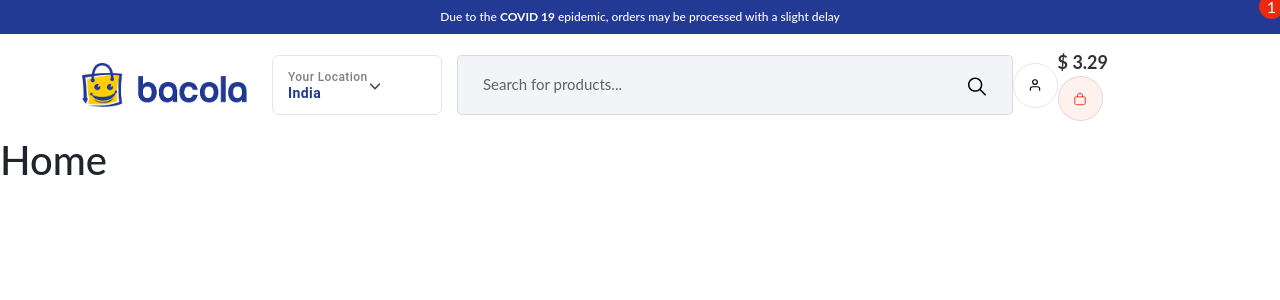
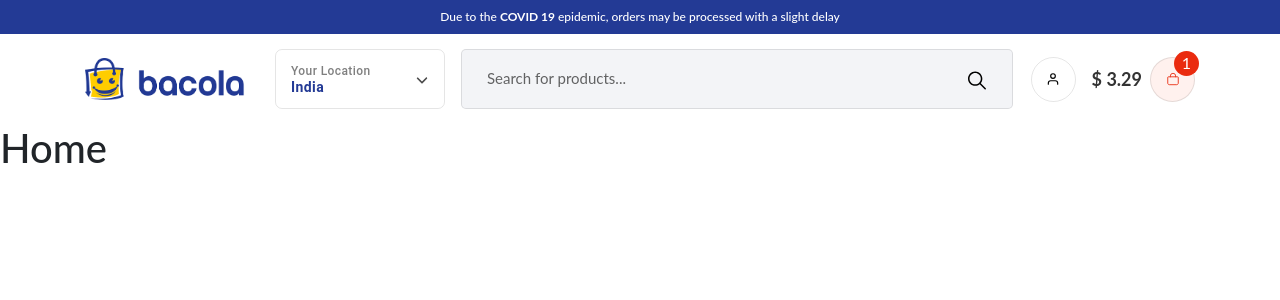
Before and after one commit to tsdevtool/E-commerce-Website-, a React (Create React App) app in the folder e-commerce/: page / in a window 1280 px wide. Shown: the top 300 px of the page. Built offline with nearby package versions, Linux system fonts and the light colour scheme.

Commit message:
Done fix
Bootstrap version error

```diff
--- a/e-commerce/package.json
+++ b/e-commerce/package.json
@@ -11,7 +11,7 @@
     "@testing-library/jest-dom": "^5.17.0",
     "@testing-library/react": "^13.4.0",
     "@testing-library/user-event": "^13.5.0",
-    "bootstrap": "^5.3.3",
+    "bootstrap": "4.1",
     "react": "^18.3.1",
     "react-dom": "^18.3.1",
     "react-icons": "^5.3.0",
--- a/e-commerce/src/App.css
+++ b/e-commerce/src/App.css
@@ -24,7 +24,7 @@ body{
   border: 1px solid rgba(0,0,0,0.1) !important; border-radius: 7px !important;
   padding: 10px 15px !important;
 
-  margin-right: 15px;
+  /* margin-right: 15px; */
 }
 .headerWrapper .header .part2 .countryDrop{text-align: left; justify-content: flex-start !important;}
 .headerWrapper .header .part2 .countryDrop .label{font-size: 12px !important; text-transform: capitalize !important; color: rgba(0, 0, 0,0.5) !important; line-height: 16px;}
--- a/e-commerce/src/Components/Header/index.js
+++ b/e-commerce/src/Components/Header/index.js
@@ -18,6 +18,7 @@ const Header =()=>{
                     </div>
                 </div>
 
+                {/* <p className="text-primary">Nguyen Thanh Sieu</p> */}
                 <header className="header">
                     <div className="container">
                         <div className="row">
@@ -40,9 +41,9 @@ const Header =()=>{
                                 <div className="part3 d-flex align-items-center ml-auto">
                                     <Button className="circle mr-3"><FiUser />
                                     </Button>
-                                    <div className="ml-auto cartTab">
+                                    <div className="ml-auto cartTab d-flex align-items-center">
                                         <span className="price">$ 3.29</span>
-                                        <div className="position-position-relative ml-2">
+                                        <div className="position-relative ml-2">
                                             <Button className="circle "><IoBagOutline />
                                             </Button>
                                             <span className="count d-flex align-items-center
```
Also changed, not shown: 1 other file (tests, documents, lock files or other folders).
